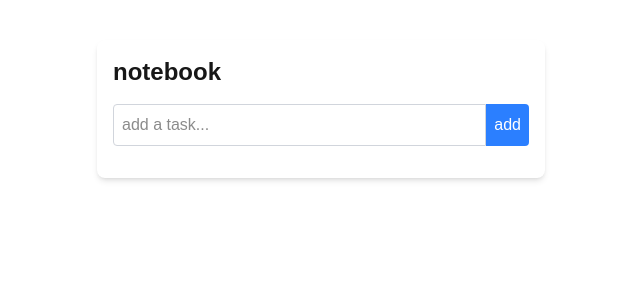
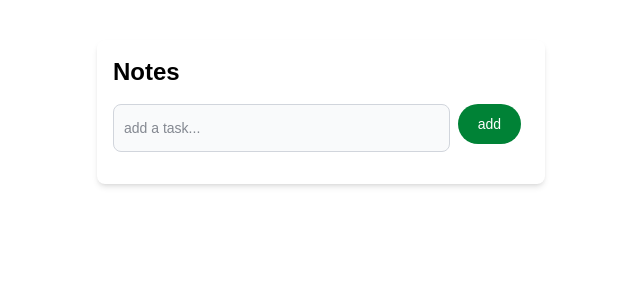
Before and after one commit to ajayjona/app1, a Next.js app: page / in a window 1280 px wide. Shown: the top 300 px of the page, without its empty margins (319-959 px from the left). Built offline with nearby package versions, Linux system fonts and the light colour scheme.

Commit message:
changed buttons and input

```diff
--- a/src/app/page.tsx
+++ b/src/app/page.tsx
@@ -35,18 +35,18 @@ export default function Home() {
 
   return (
     <div className="max-w-md mx-auto mt-10 p-4 bg-white shadow-md rounded-lg">
-      <h1 className="text-2xl font-bold mb-4">notebook</h1>
-      <div className="flex mb-4">
+      <h1 className="text-2xl  text-black  font-bold mb-4">Notes</h1>
+      <div className="flex mb-4 gap-2">
         <input
           type="text"
           value={input}
-          onChange={(e) => setInput(e.target.value)}
-          className="flex-1 p-2 border border-gray-300 rounded-l"
+          onChange={(e) => setinput(e.target.value)}
+          className="bg-gray-50 border border-gray-300 text-gray-900 text-sm rounded-lg focus:ring-blue-500 focus:border-blue-500 block w-full p-2.5 dark:bg-gray-700 dark:border-gray-600 dark:placeholder-gray-400 dark:text-white dark:focus:ring-blue-500 dark:focus:border-blue-500"
           placeholder="add a task..."
         />
         <button
           onClick={addTodo}
-          className="p-2 bg-blue-500 text-white rounded-r hover:bg-blue-600"
+          className="text-white bg-green-700 hover:bg-green-800 focus:outline-none focus:ring-4 focus:ring-green-300 font-medium rounded-full text-sm px-5 py-2.5 text-center me-2 mb-2 dark:bg-green-600 dark:hover:bg-green-700 dark:focus:ring-green-800"
         >
           add
         </button>
@@ -55,12 +55,12 @@ export default function Home() {
         {todos.map((todo) => (
           <li
             key={todo.id}
-            className="flex justify-between items-center mb-2 p-2 bg-gray-100 rounded"
+            className="flex justify-between text-black items-center mb-2 p-2 bg-gray-100 rounded"
           >
             <span
               className={todo.completed ? "line-through text-gray-500" : ""}
             >
-              {todo.text}
+              {todo.title}
             </span>
             <div>
               <button
```
